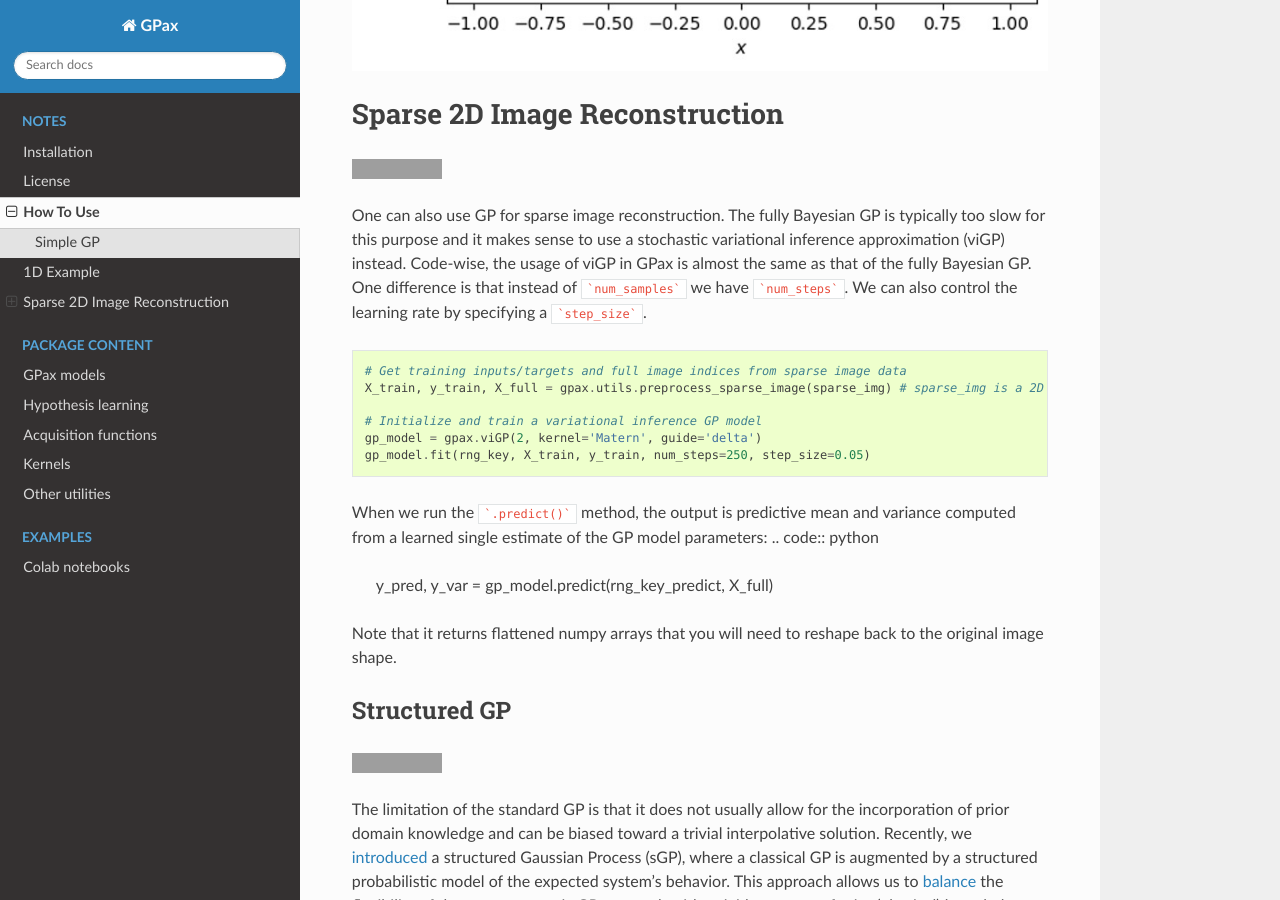
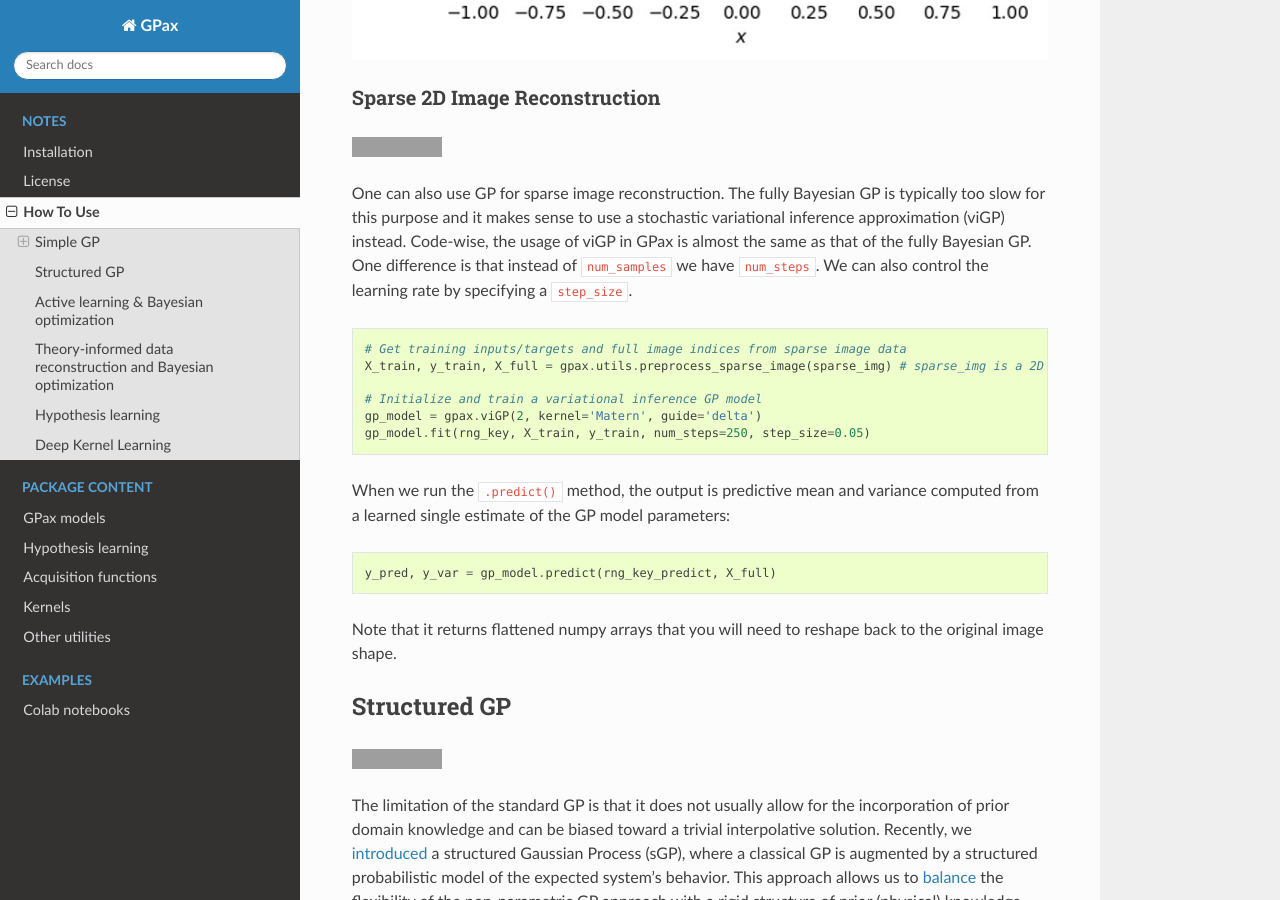
Before and after one commit to ziatdinovmax/gpax, a Sphinx documentation site: the page built from docs/source/USAGE.rst, in a window 1280 px wide and 900 px high, scrolled down 1756 px. Built offline with Sphinx 7.4.7 and the Read the Docs theme 2.0.0, drawn with Linux system fonts in a browser that asks for light colours; grey boxes are pictures that could not be loaded.

Commit message:
Update docs

````diff
--- a/docs/source/USAGE.rst
+++ b/docs/source/USAGE.rst
@@ -5,7 +5,7 @@
 ---------
 
 1D Example
-===========
+^^^^^^^^^^
 
 |Open in Colab|
 
@@ -39,7 +39,7 @@
   :alt: GPax_GP2
 
 Sparse 2D Image Reconstruction
-==============================
+^^^^^^^^^^^^^^^^^^^^^^^^^^^^^^
 
 |Open in Colab|
 
@@ -47,7 +47,7 @@
    :target: https://colab.research.google.com/github/ziatdinovmax/gpax/blob/main/examples/gpax_viGP.ipynb
 
 
-One can also use GP for sparse image reconstruction. The fully Bayesian GP is typically too slow for this purpose and it makes sense to use a stochastic variational inference approximation (viGP) instead. Code-wise, the usage of viGP in GPax is almost the same as that of the fully Bayesian GP. One difference is that instead of ```num_samples``` we have ```num_steps```. We can also control the learning rate by specifying a ```step_size```.
+One can also use GP for sparse image reconstruction. The fully Bayesian GP is typically too slow for this purpose and it makes sense to use a stochastic variational inference approximation (viGP) instead. Code-wise, the usage of viGP in GPax is almost the same as that of the fully Bayesian GP. One difference is that instead of ``num_samples`` we have ``num_steps``. We can also control the learning rate by specifying a ``step_size``.
 
 .. code:: python
 
@@ -59,7 +59,8 @@
   gp_model.fit(rng_key, X_train, y_train, num_steps=250, step_size=0.05)
 
 
-When we run the ```.predict()``` method, the output is predictive mean and variance computed from a learned single estimate of the GP model parameters:
+When we run the ``.predict()`` method, the output is predictive mean and variance computed from a learned single estimate of the GP model parameters:
+
 .. code:: python
 
   y_pred, y_var = gp_model.predict(rng_key_predict, X_full)
````
